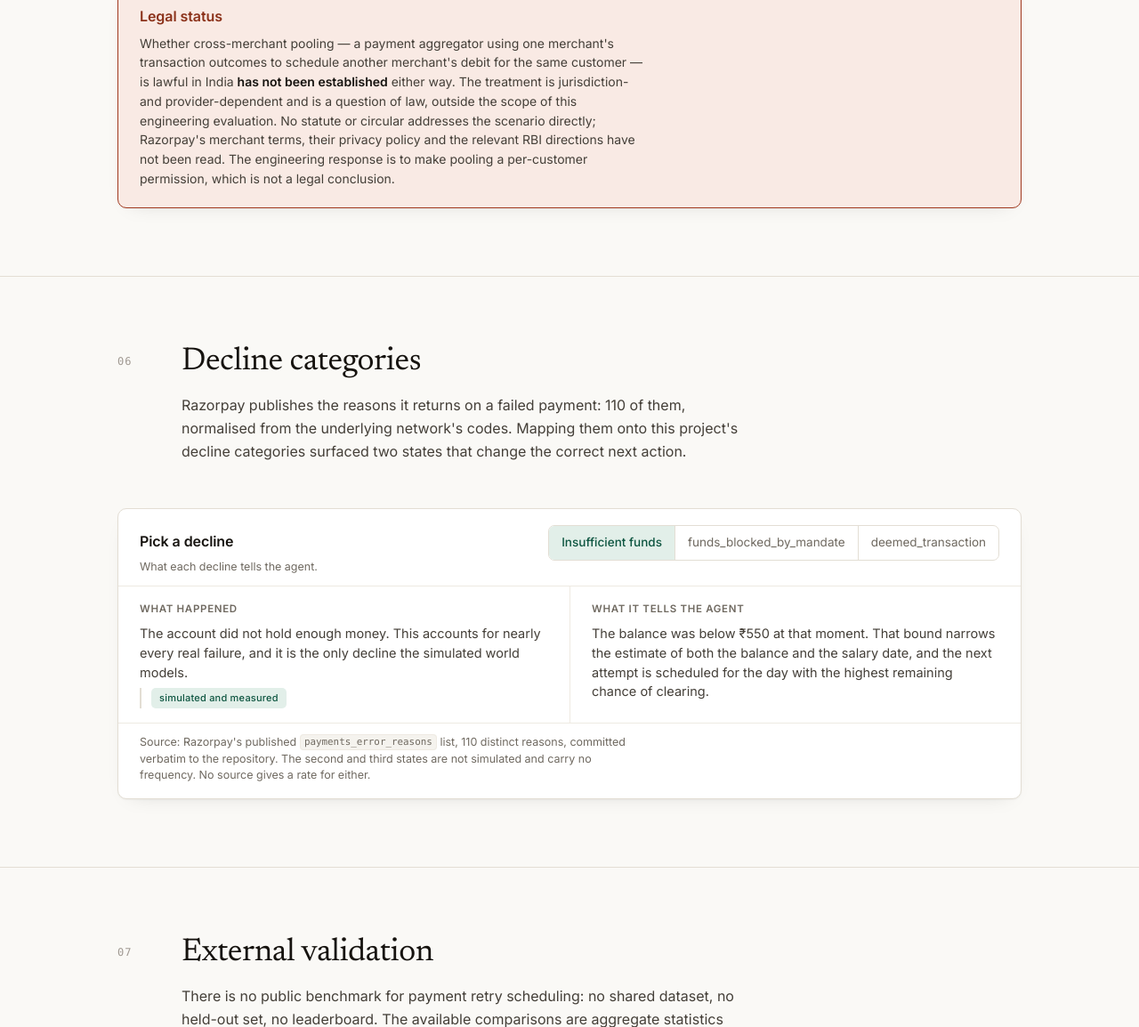
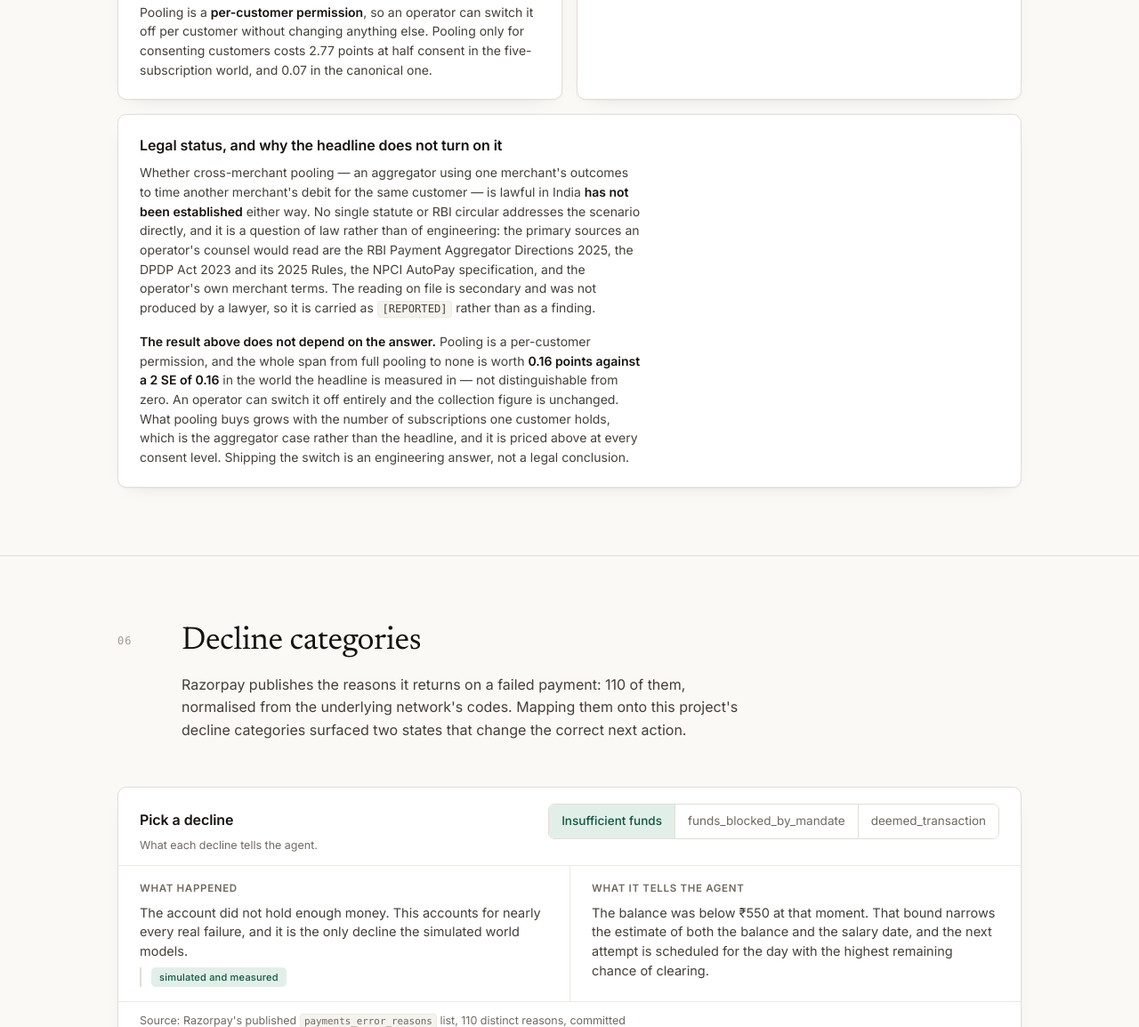
Before and after one commit to tanmayBeginsJourney/mandate-retry-sequencer, a plain HTML site: page docs/index.html in a window 1280 px wide. Shown: the part 10506-11660 px from the top of the page at 89% size. Drawn offline with Linux system fonts and the light colour scheme.

Commit message:
Separate what pooling buys, and state the legal question as scope
Three related framing problems, no measurement changed.

The pooling section did not distinguish two mechanisms that a reader could
reasonably confuse. WITHIN one customer, a shared belief means a decline on one
subscription moves the payday estimate used to schedule all of them -- that is
the effect on money collected, and it is what the per-customer consent setting
governs. ACROSS customers, the outage test needs eight attempts in a window,
which one merchant never sees -- a different mechanism on a different
denominator, not gated on any one customer's permission. Both are measured, in
different places, and the page now says so before showing either.

The legal panel read as a confession. It listed the primary documents that had
NOT been read, which invites the reader to conclude the question was ducked
rather than scoped. It now names those documents as the sources an operator's
counsel would work from, keeps the reading as [REPORTED] because it is secondary
and was not produced by a lawyer, and adds the fact that was missing: the
headline does not depend on the answer. The whole span from full pooling to none
is 0.16 points against a 2 SE of 0.16 in the canonical world, so an operator can
withhold pooling from every customer and the published figure is unchanged. What
pooling buys grows with mandates per customer, which is the aggregator argument
rather than the headline. The alarm styling goes with it; the card is a card.

The decline taxonomy tagged two of its three states with a red "not simulated ·
no frequency known". Both are mapped to a failure family and routed, and the
third is the reason an attempt can end UNKNOWN rather than FAILED -- design, not
deficiency. The tag is now neutral and says what is true: mapped and routed, no
published rate to simulate. Declining to invent a frequency no source publishes
is the same discipline every other rate in this world is held to.

```diff
--- a/docs/index.html
+++ b/docs/index.html
@@ -812,10 +812,16 @@ footer{padding:56px 0 90px}
         <h2>Merchant-level and pooled data</h2>
         <p>A single merchant charges a customer once a month and so observes one attempt per
         customer per month. An aggregator carrying that customer's other subscriptions observes
-        more. Estimating payday and detecting an outage both depend on attempt volume, and how
-        much more an aggregator observes depends on how many subscriptions a customer holds.
-        The agent keeps one belief state per customer, shared across that customer's
-        subscriptions, and what that sharing is worth is measured below.</p>
+        more. Extra volume buys two different things, at two different scopes, and they are
+        measured separately below.</p>
+        <p><b>Within one customer, it buys timing.</b> The agent keeps one belief state per
+        customer, shared across that customer's subscriptions, so a decline on one subscription
+        moves the payday and balance estimate used to schedule all of them. That is the effect
+        on money collected, and it is the one a per-customer consent setting governs.
+        <b>Across customers, it buys rail awareness.</b> Detecting that a bank is failing needs
+        eight attempts inside a window, which one merchant does not see &mdash; a separate
+        mechanism, on a different denominator, and not gated on any one customer's
+        permission.</p>
       </div>
     </div>
 
@@ -877,17 +883,24 @@ footer{padding:56px 0 90px}
       </div>
     </div>
 
-    <div class="card" style="margin-top:16px;border-color:var(--warn);background:var(--warn-soft)">
-      <h3 style="color:var(--warn-ink)">Legal status</h3>
-      <p class="small" style="margin-bottom:0;color:var(--ink-2)">Whether cross-merchant
-      pooling &mdash; a payment aggregator using one merchant's transaction outcomes to schedule
-      another merchant's debit for the same customer &mdash; is lawful in India
-      <b>has not been established</b> either way. The treatment is jurisdiction- and
-      provider-dependent and is a question of law, outside the scope of this engineering
-      evaluation. No statute or circular addresses the scenario directly; Razorpay's merchant
-      terms, their privacy policy and the relevant RBI directions have not been read. The
-      engineering response is to make pooling a per-customer permission, which is not a legal
-      conclusion.</p>
+    <div class="card" style="margin-top:16px">
+      <h3>Legal status, and why the headline does not turn on it</h3>
+      <p class="small">Whether cross-merchant pooling &mdash; an aggregator using one merchant's
+      outcomes to time another merchant's debit for the same customer &mdash; is lawful in India
+      <b>has not been established</b> either way. No single statute or RBI circular addresses the
+      scenario directly, and it is a question of law rather than of engineering: the primary
+      sources an operator's counsel would read are the RBI Payment Aggregator Directions 2025,
+      the DPDP Act 2023 and its 2025 Rules, the NPCI AutoPay specification, and the operator's
+      own merchant terms. The reading on file is secondary and was not produced by a lawyer, so
+      it is carried as <code>[REPORTED]</code> rather than as a finding.</p>
+      <p class="small" style="margin-bottom:0"><b>The result above does not depend on the
+      answer.</b> Pooling is a per-customer permission, and the whole span from full pooling to
+      none is worth <b>0.16 points against a 2 SE of 0.16</b> in the world the headline is
+      measured in &mdash; not distinguishable from zero. An operator can switch it off entirely
+      and the collection figure is unchanged. What pooling buys grows with the number of
+      subscriptions one customer holds, which is the aggregator case rather than the headline,
+      and it is priced above at every consent level. Shipping the switch is an engineering
+      answer, not a legal conclusion.</p>
     </div>
   </div>
 </section>
@@ -923,8 +936,10 @@ footer{padding:56px 0 90px}
       <div class="figure-foot">
         <p class="tiny" style="margin:0">Source: Razorpay's published
         <code>payments_error_reasons</code> list, 110 distinct reasons, committed verbatim to the
-        repository. The second and third states are not simulated and carry no frequency. No
-        source gives a rate for either.</p>
+        repository. All three are mapped to a failure family and routed &mdash; the third is why
+        an attempt can end <code>UNKNOWN</code> rather than <code>FAILED</code>. The simulated
+        world draws a rate for the first only: no published source gives a frequency for the
+        other two, and a swept parameter is preferred to an invented one.</p>
       </div>
     </div>
   </div>
@@ -2011,7 +2026,7 @@ const DECLINES = {
       "empty account moves the estimate in the wrong direction. Retrying is also wrong, since " +
       "the balance was never available to this mandate. A merchant seeing only its own debits " +
       "cannot distinguish this from an empty account.",
-    tag: "<span class=\"tag warn\">not simulated · no frequency known</span>"
+    tag: "<span class=\"tag\">mapped and routed · no published rate to simulate</span>"
   },
   deem: {
     what: "The response was lost. Whether the debit went through is unknown, and the customer " +
@@ -2020,7 +2035,7 @@ const DECLINES = {
       "timing score compares the chance of success now against later, and no pair of those " +
       "numbers encodes <em>do not act, because the outcome is unknown</em>. Cases like this " +
       "are handled by the diagnosis step.",
-    tag: "<span class=\"tag warn\">not simulated · no frequency known</span>"
+    tag: "<span class=\"tag\">mapped and routed · no published rate to simulate</span>"
   }
 };
 
```
Also changed, not shown: 2 other files.
